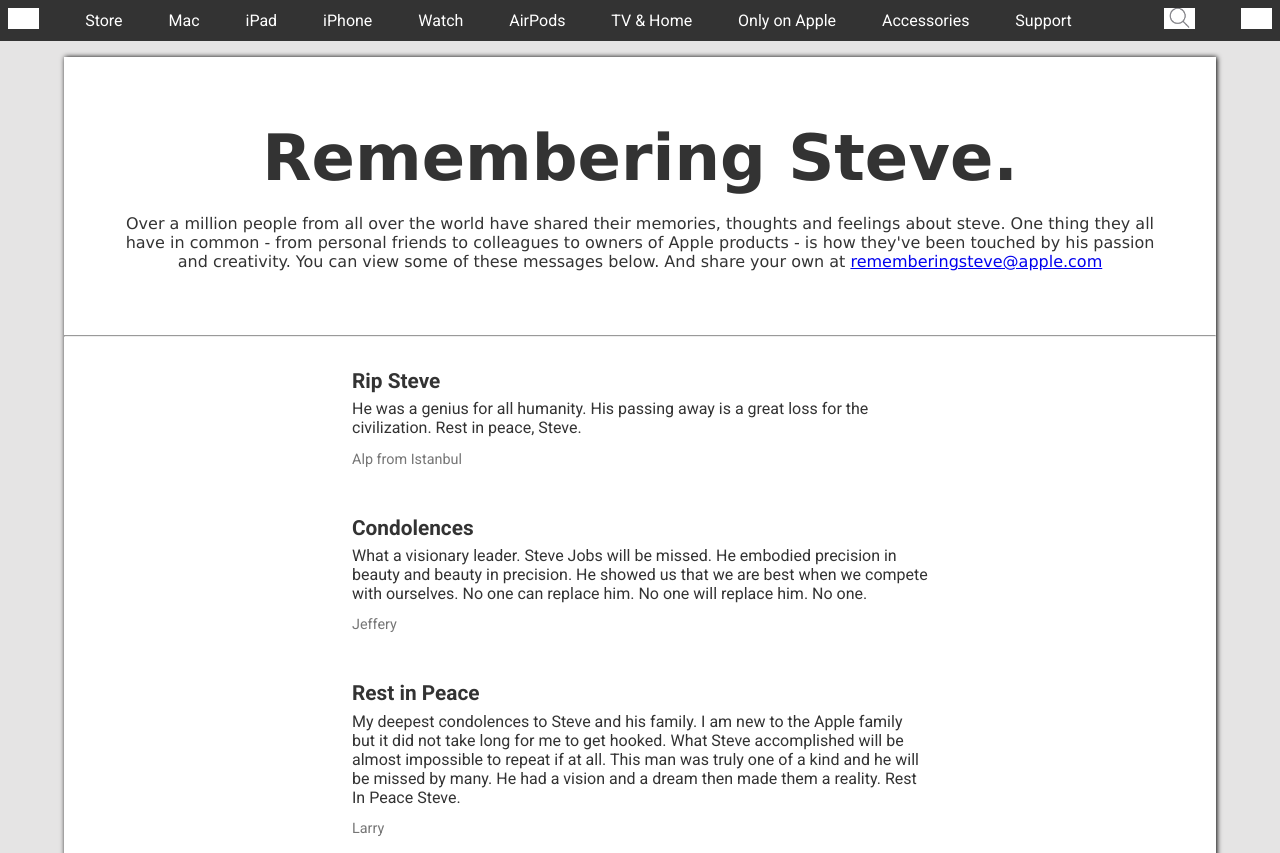
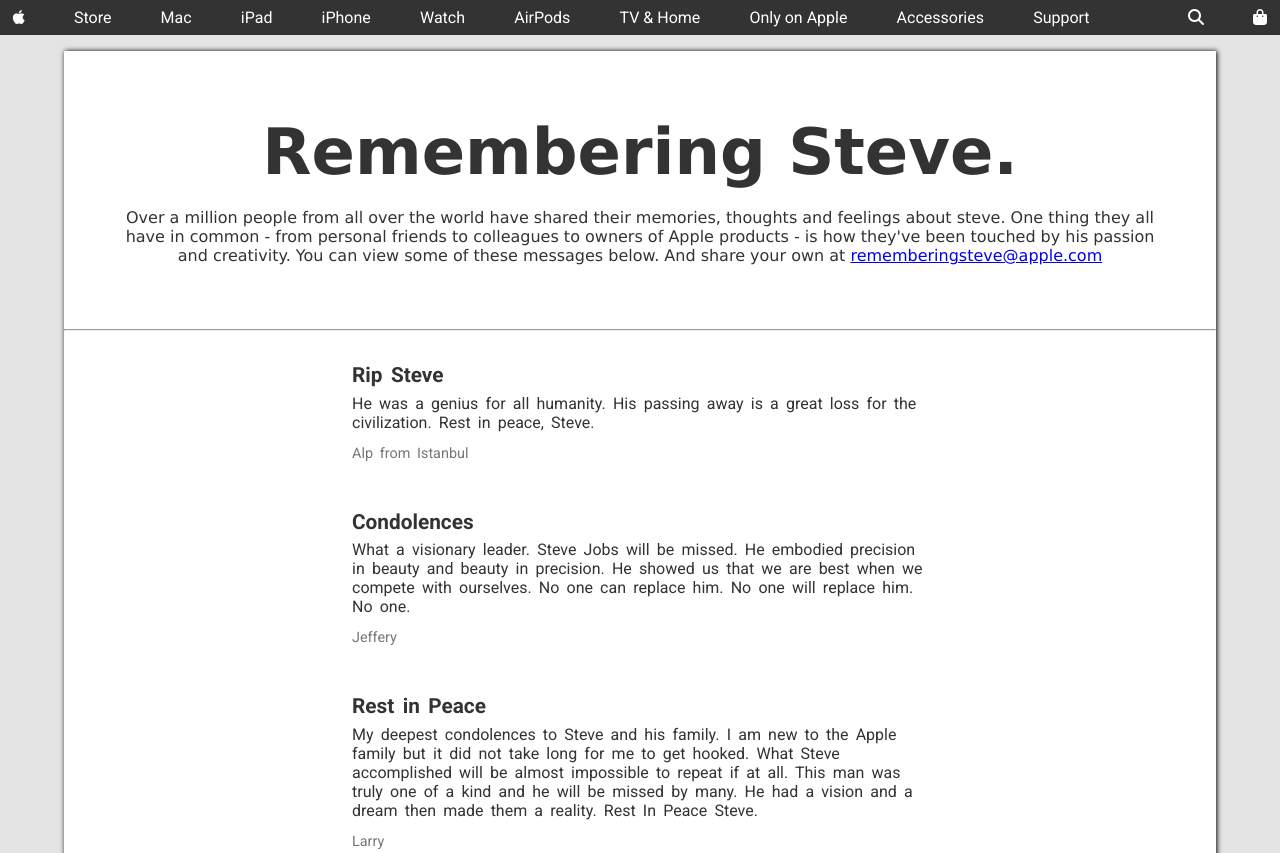
Before and after one commit to Dev-Iyke/tribute-page, a plain HTML site: page index.html in a window 1280 px wide. Shown: the top 853 px of the page. Drawn offline with Linux system fonts and the light colour scheme.

Commit message:
updated the nav bar icons

```diff
--- a/index.html
+++ b/index.html
@@ -5,12 +5,16 @@
   <meta name="viewport" content="width=device-width, initial-scale=1.0">
   <title>Tribute</title>
   <link rel="stylesheet" href="style.css">
+  <script
+      src="https://kit.fontawesome.com/397319bfa6.js"
+      crossorigin="anonymous"
+    ></script>
 </head>
 <body>
   <header>
     <nav>
       <ul>
-        <li><a href="#"><img src="./icons/2.svg.png" alt="apple logo"></a></li>
+        <li><a href="#"><i class="fa-brands fa-apple"></i></a></li>
         <li><a href="#">Store</a></li>
         <li><a href="#">Mac</a></li>
         <li><a href="#">iPad</a></li>
@@ -22,8 +26,8 @@
         <li><a href="#">Accessories</a></li>
         <li><a href="#">Support</a></li>
         <li><a href="#"></a></li>
-        <li><a href="#"><img src="./icons/1.svg.png" alt="search"></a></li>
-        <li><a href="#"><img src="./icons/3.svg.png" alt="cart"></a></li>
+        <li><a href="#"><i class="fa-solid fa-magnifying-glass"></i></a></li>
+        <li><a href="#"><i class="fa-solid fa-bag-shopping"></i></a></li>
       </ul>
     </nav>
   </header>
--- a/style.css
+++ b/style.css
@@ -5,7 +5,7 @@
   box-sizing: border-box;
 }
 body{
-  font-family: "Roboto", sans-serif;;
+  font-family: "Roboto", sans-serif;
   background-color: rgb(229, 228, 228);
   color: #333;
 }
@@ -13,7 +13,7 @@
 /********** HEADER SECTION *********/
 nav{
   background-color: #333;
-  padding: .5rem;
+  padding: .5rem .8rem;
 }
 nav ul{
   display: flex;
@@ -60,12 +60,14 @@
   flex-direction: column;
   gap: 3rem;
   padding-bottom: 3rem;
+  word-spacing: .2rem;
 }
 .tribute h3{
   font-size: 1.3rem;
 }
 .tribute p{
   margin: .4rem 0 .7rem 0;
+  word-spacing: .2rem;
 }
 .tribute span{
   color: #767676;
@@ -81,6 +83,7 @@
 }
 footer h2{
   font-size: 2.5rem;
+  font-weight: 500;
 }
 footer :nth-child(2){
   font-size: 1.5rem;
```
